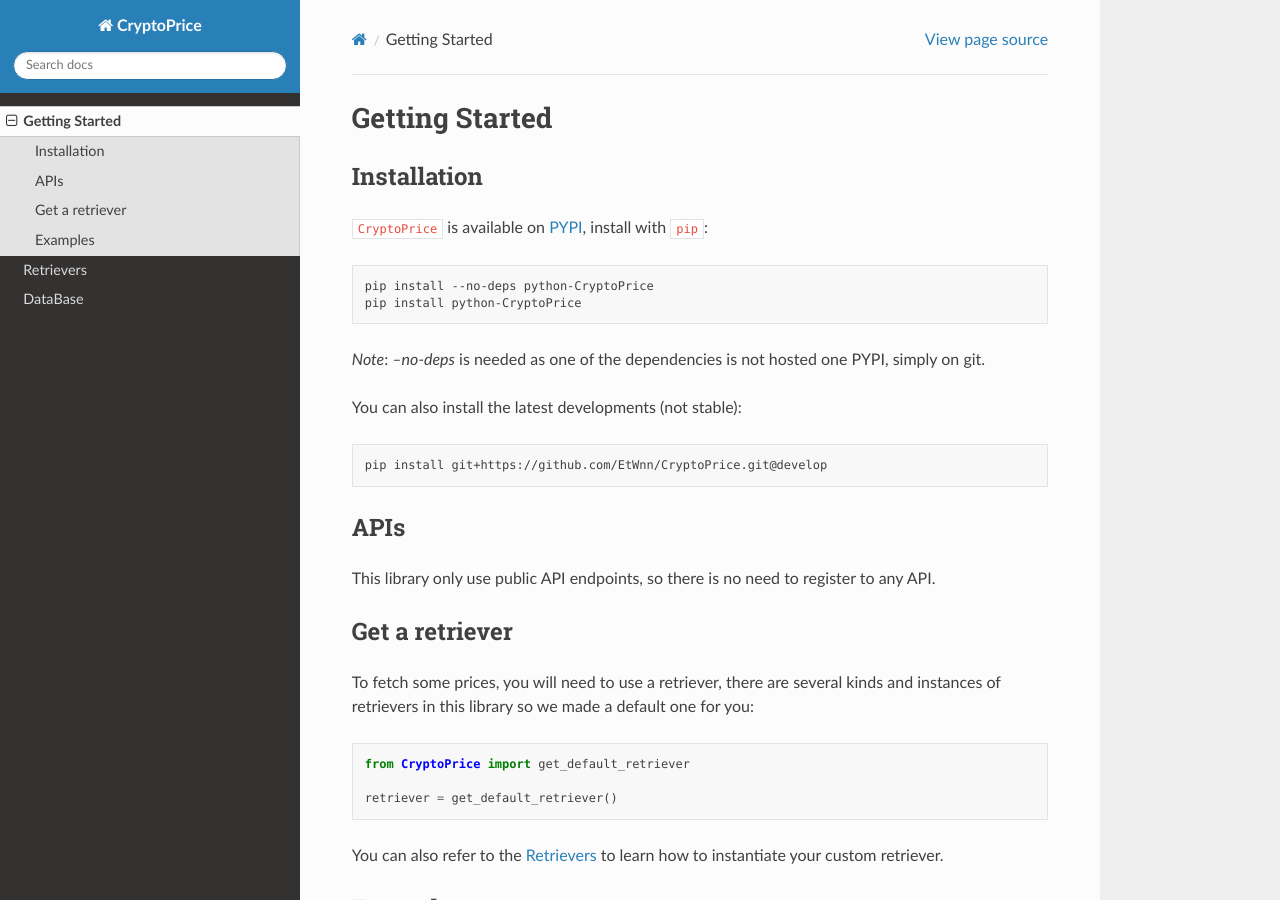
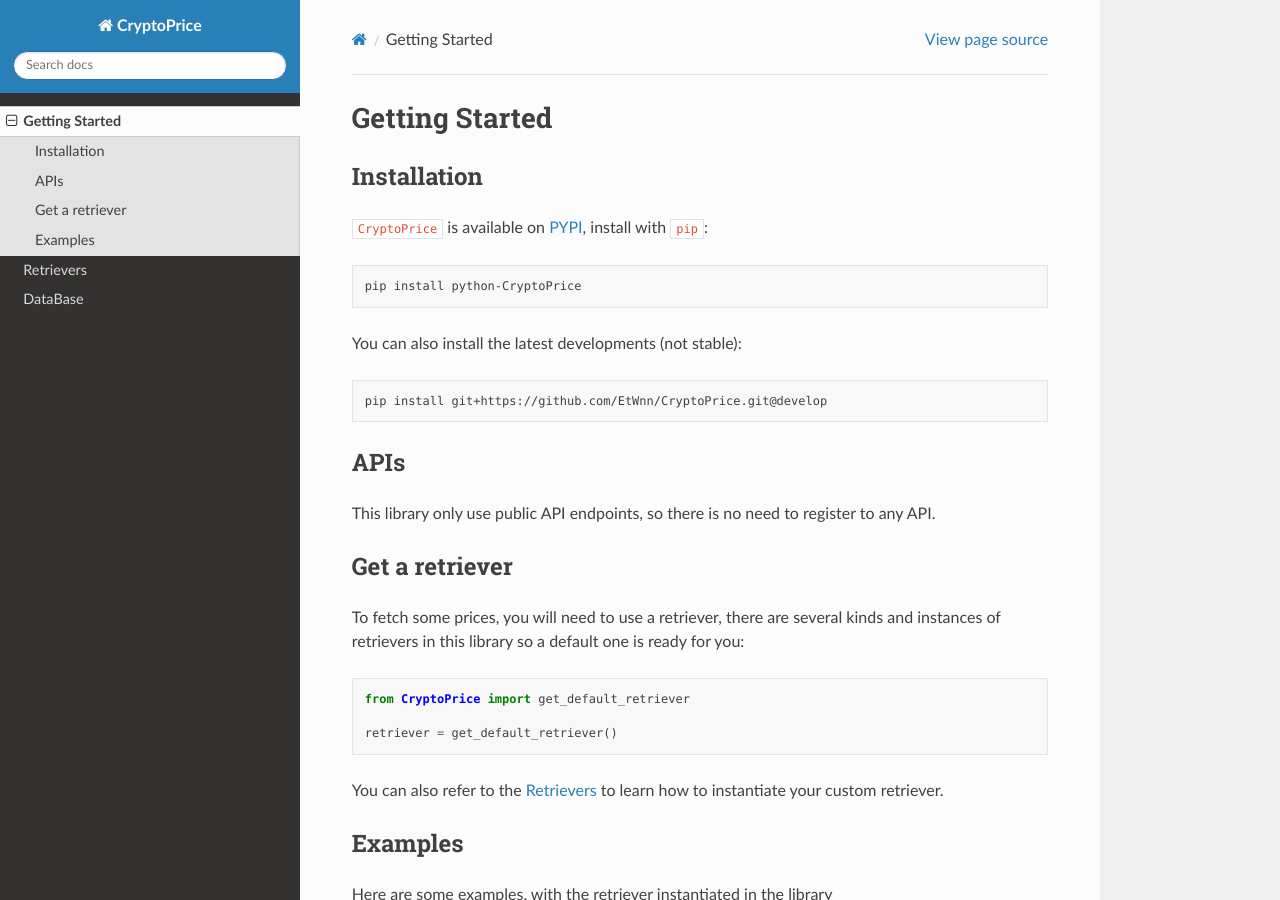
Before and after one commit to EtWnn/CryptoPrice, a Sphinx documentation site: the page built from docs/source/overview.rst, in a window 1280 px wide and 900 px high. Built offline with Sphinx 7.4.7 and the Read the Docs theme 2.0.0, drawn with Linux system fonts in a browser that asks for light colours.

Commit message:
fix docs

```diff
--- a/docs/source/overview.rst
+++ b/docs/source/overview.rst
@@ -8,10 +8,7 @@
 
 .. code:: bash
 
-    pip install --no-deps python-CryptoPrice
     pip install python-CryptoPrice
-
-*Note*: `--no-deps` is needed as one of the dependencies is not hosted one PYPI, simply on git.
 
 You can also install the latest developments (not stable):
 
@@ -29,7 +26,7 @@
 ---------------
 
 To fetch some prices, you will need to use a retriever, there are several kinds and instances of retrievers in this
-library so we made a default one for you:
+library so a default one is ready for you:
 
 .. code:: python
 
```
